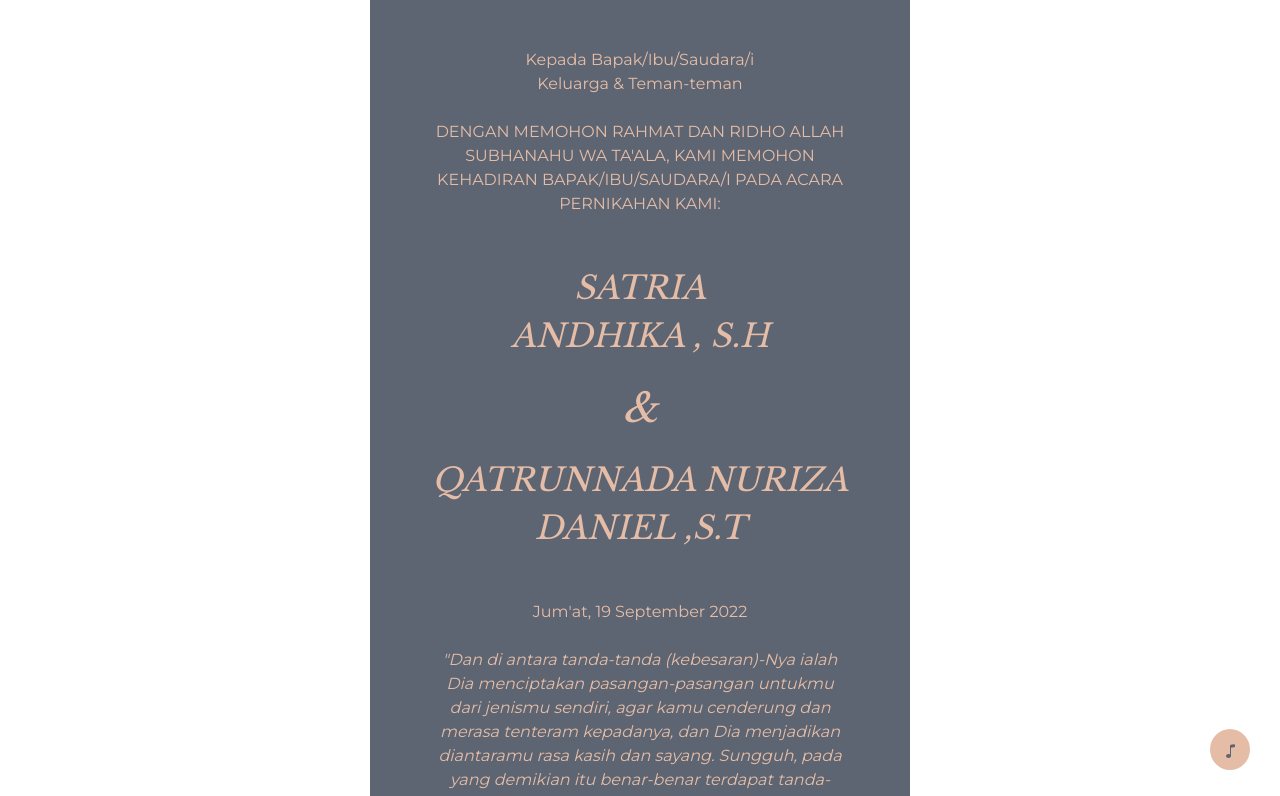
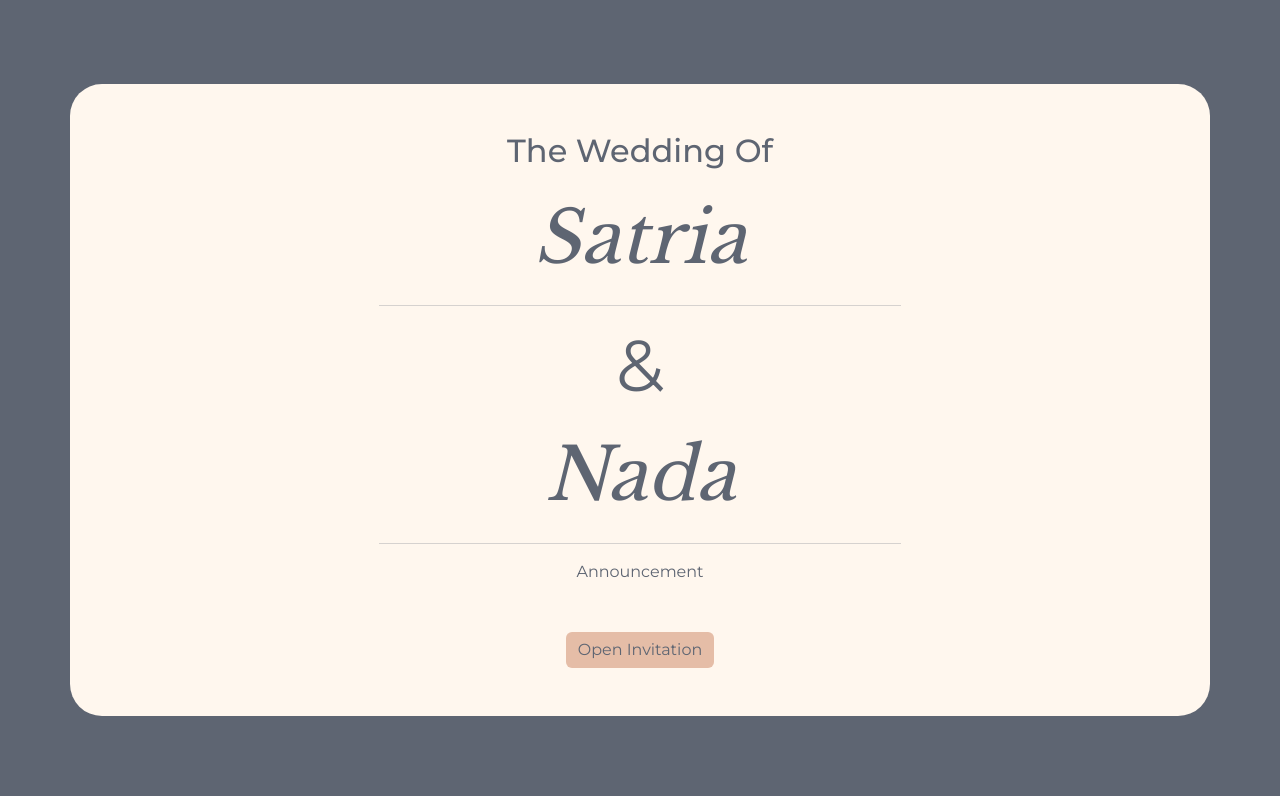
Before and after one commit to khawri/khawri.github.io, a plain HTML site: page satria-nada/index.html in a window 1280 px wide. Shown: the top 796 px of the page. Drawn offline with nearby package versions, Linux system fonts and the light colour scheme.

Commit message:
feat: create modal opening

```diff
--- a/satria-nada/css/style.css
+++ b/satria-nada/css/style.css
@@ -48,6 +48,24 @@ main {
   font-size: 1.2rem;
 }
 
+#modal-opening {
+  color: #5e6572;
+}
+
+.modal-content {
+  background-color: #5e6572;
+}
+
+.modal-body .container {
+  background-color: #fff7ee;
+}
+
+.modal-body button {
+  background-color: #e5bda7;
+  color: #5e6572;
+  border: none;
+}
+
 /* custom components */
 .primary-font {
   font-family: "Montserrat", sans-serif;
--- a/satria-nada/index.html
+++ b/satria-nada/index.html
@@ -331,6 +331,11 @@
     </main>
 
     <div>
+      <iframe
+        src="./audio/lagu-gayo.mp3"
+        allow="autoplay"
+        style="display: none"
+      ></iframe>
       <audio id="audio" src="./audio/lagu-gayo.mp3" autoplay></audio>
       <button id="audio-button" class="btn btn-primary rounded-circle">
         <svg
@@ -352,6 +357,39 @@
       </button>
     </div>
 
+    <div>
+      <div
+        class="modal fade"
+        id="modal-opening"
+        tabindex="-1"
+        aria-labelledby="exampleModalLabel"
+        aria-hidden="true"
+      >
+        <div class="modal-dialog modal-fullscreen">
+          <div class="modal-content">
+            <div class="modal-body d-flex align-items-center">
+              <div class="container text-center p-5 rounded-5">
+                <h2 class="mb-4">The Wedding Of</h2>
+                <h3 class="display-2 secondary-font fst-italic mb-4">Satria</h3>
+                <hr />
+                <p class="display-2 mb-4">&</p>
+                <h3 class="display-2 secondary-font fst-italic mb-4">Nada</h3>
+                <hr />
+                <p class="mb-5">Announcement</p>
+                <button
+                  type="button"
+                  class="btn btn-primary modal-close"
+                  data-bs-dismiss="modal"
+                >
+                  Open Invitation
+                </button>
+              </div>
+            </div>
+          </div>
+        </div>
+      </div>
+    </div>
+
     <script
       src="https://cdn.jsdelivr.net/npm/bootstrap@5.2.0/dist/js/bootstrap.bundle.min.js"
       integrity="sha384-A3rJD856KowSb7dwlZdYEkO39Gagi7vIsF0jrRAoQmDKKtQBHUuLZ9AsSv4jD4Xa"
--- a/satria-nada/js/index.js
+++ b/satria-nada/js/index.js
@@ -8,7 +8,24 @@ function handleAudio() {
   });
 }
 
+function playAudio() {
+  const audio = document.getElementById("audio");
+  audio.play();
+}
+
+function openModal() {
+  const modalOpening = new bootstrap.Modal(
+    document.getElementById("modal-opening")
+  );
+  const btnModalClose = document.querySelector(".modal-close");
+
+  modalOpening.show();
+
+  btnModalClose.addEventListener("click", playAudio);
+}
+
 document.addEventListener("DOMContentLoaded", () => {
   AOS.init();
   handleAudio();
+  openModal();
 });
```
Also changed, not shown: satria-nada/audio/example.html (deleted, +0 -12 lines).
